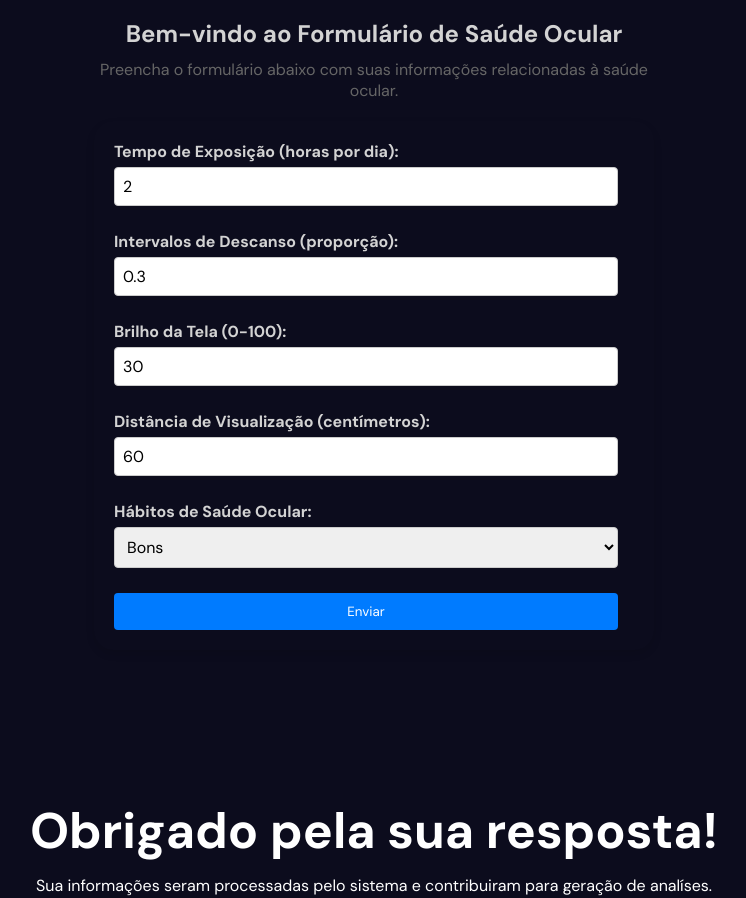
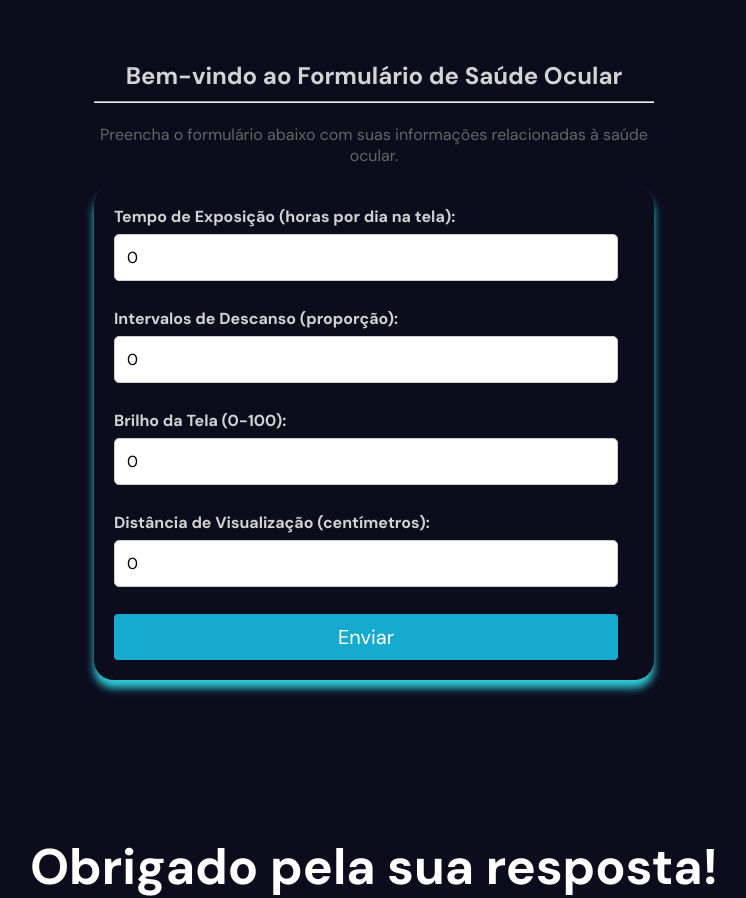
Before and after one commit to Jdalarmi/PyEye, a React (Vite) app in the folder app/frontend/pyeye/: page / in a window 1280 px wide. Shown: the part 802-1700 px from the top of the page, without its empty margins (266-1012 px from the left). Built offline with nearby package versions, Linux system fonts and the light colour scheme.

Commit message:
style from form component

```diff
--- a/app/frontend/pyeye/package.json
+++ b/app/frontend/pyeye/package.json
@@ -14,6 +14,7 @@
     "react": "18.2.0",
     "react-dom": "18.2.0",
     "react-hook-form": "^7.51.3",
+    "react-router-dom": "^6.22.3",
     "sass": "^1.68.0"
   },
   "devDependencies": {
--- a/app/frontend/pyeye/src/App.jsx
+++ b/app/frontend/pyeye/src/App.jsx
@@ -12,6 +12,8 @@ const App = () => {
       </section>
       <section id="Portfolio"><Form/></section>
       <section id="Contact">
+        <br />
+        <br />
         <h2>Obrigado pela sua resposta!</h2>
         <p>Sua informações seram processadas pelo sistema e contribuiram para geração de analíses.</p>
       </section>
--- a/app/frontend/pyeye/src/components/form/Form.jsx
+++ b/app/frontend/pyeye/src/components/form/Form.jsx
@@ -3,11 +3,10 @@ import "./form.scss"
 
 const Form = () => {
   const [dadosUsuario, setDadosUsuario] = useState({
-    tempo_exposicao: 2,
-    intervalos_descanso: 0.3,
-    brilho_tela: 30,
-    distancia_visualizacao: 60,
-    habitos_saude_ocular: 'Bons'
+    tempo_exposicao: 0,
+    intervalos_descanso: 0,
+    brilho_tela: 0,
+    distancia_visualizacao: 0,
   });
 
   const handleChange = (e) => {
@@ -20,20 +19,34 @@ const Form = () => {
 
   const handleSubmit = (e) => {
     e.preventDefault();
-    // Aqui você pode enviar os dados para o backend, por exemplo, usando fetch ou axios
-    console.log(dadosUsuario);
+    fetch("http://127.0.0.1:8080/v1/received/pyeye", {
+      method: 'POST',
+      headers:{
+        'Content-Type': 'aplication/json'
+      },
+      body: JSON.stringify(dadosUsuario),
+    })
+    .then(response => response.json())
+    .then(data => console.log(data))
+    .catch((error) =>{
+      console.error("Erro ao enviar dados:", error);
+    });
   };
 
   return (
     <div className='formulario-container'>
       <div className='formulario-intro'>
+        <br />
+        <br />
         <h2>Bem-vindo ao Formulário de Saúde Ocular</h2>
+        <hr />
+        <br />
         <p>Preencha o formulário abaixo com suas informações relacionadas à saúde ocular.</p>
       </div>
       <div className='formulario-card'>
         <form className="form" onSubmit={handleSubmit}>
           <label>
-            Tempo de Exposição (horas por dia):
+            Tempo de Exposição (horas por dia na tela):
             <input
               type="number"
               name="tempo_exposicao"
@@ -68,17 +81,6 @@ const Form = () => {
               onChange={handleChange}
             />
           </label>
-          <label>
-            Hábitos de Saúde Ocular:
-            <select
-              name="habitos_saude_ocular"
-              value={dadosUsuario.habitos_saude_ocular}
-              onChange={handleChange}
-            >
-              <option value="Bons">Bons</option>
-              <option value="Ruins">Ruins</option>
-            </select>
-          </label>
           <button type="submit">Enviar</button>
         </form>
       </div>
--- a/app/frontend/pyeye/src/components/form/form.scss
+++ b/app/frontend/pyeye/src/components/form/form.scss
@@ -21,12 +21,12 @@
 
   .formulario-card {
     border-radius: 20px;
-    box-shadow: 0 4px 8px rgba(0, 0, 0, 0.1);
+    box-shadow: 0 8px 8px rgb(47, 206, 218);
     overflow: hidden;
-    transition: box-shadow 0.3s ease;
+    transition: box-shadow 0.8s ease;
 
     &:hover {
-      box-shadow: 0 8px 16px rgba(0, 0, 0, 0.2);
+      box-shadow: 0 8px 16px rgba(180, 32, 209, 0.438);
     }
 
     .form {
@@ -41,27 +41,28 @@
       input,
       select {
         width: calc(100% - 16px);
-        padding: 8px;
-        margin-top: 5px;
-        margin-bottom: 15px;
+        padding: 12px;
+        margin-top: 7px;
+        margin-bottom: 17px;
         border: 1px solid #ccc;
-        border-radius: 4px;
+        border-radius: 5px;
         box-sizing: border-box;
         font-size: 16px;
       }
 
       button {
+        font-size: 20px;
         width: calc(100% - 16px);
         padding: 10px;
-        background-color: #007bff;
+        background-color: #16aacf;
         color: #fff;
         border: none;
         border-radius: 4px;
         cursor: pointer;
-        transition: background-color 0.3s ease;
+        transition: background-color 1s ease;
 
         &:hover {
-          background-color: #0056b3;
+          background-color: #b426df;
         }
       }
     }
--- a/app/frontend/pyeye/src/components/sidebar/Sidebar.jsx
+++ b/app/frontend/pyeye/src/components/sidebar/Sidebar.jsx
@@ -29,7 +29,7 @@ const Sidebar = () => {
     return (
         <motion.div className="sidebar" animate={open ? "open" : "closed"}>
             <motion.div className="bg" variants={variants}>
-                <Links />
+                <Links/>
             </motion.div>
             <ToggleButton setOpen={setOpen} />
         </motion.div>
--- a/app/frontend/pyeye/src/components/sidebar/links/Links.jsx
+++ b/app/frontend/pyeye/src/components/sidebar/links/Links.jsx
@@ -1,4 +1,5 @@
 import { motion } from "framer-motion";
+import { Link } from "react-router-dom";
 
 const variants = {
     open:{
@@ -26,12 +27,12 @@ const itemVariants = {
 
 const Links = () => {
 
-const items = [
-    "HomePage",
-    "Portfolio",
-    "Contact",
-    "About"
-]
+    const items = [
+        "GitHub",
+        "Linkedin",
+        "Pendencias Pro",
+        "Sobre"
+    ]
     return <motion.div className="links" variants={variants}>
         {items.map(item=>(
         <motion.a href={`#${item}`} key={item} variants={itemVariants} whileHover={{scale: 1.1}} whileTap={{scale:0.5}}>
```
Also changed, not shown: app/frontend/pyeye/src/app.scss (line endings or trailing spaces), 1 other file (tests, documents, lock files or other folders).
